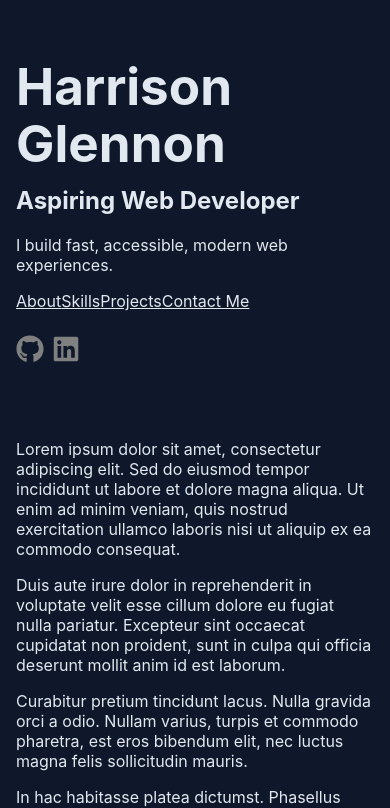
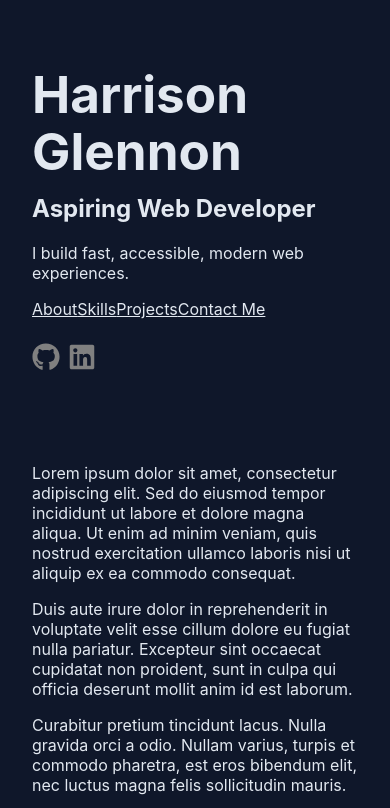
Before and after one commit to HGlennon/Portfolio, a React (Vite) app: page / in a window 390 px wide. Shown: the top 808 px of the page. Built offline with nearby package versions, Linux system fonts and the light colour scheme.

Commit message:
tablets, phones, and laptops compatability

```diff
--- a/src/main.css
+++ b/src/main.css
@@ -49,6 +49,23 @@ aside {
   margin-top: 1.5rem;
 }
 
+/* Laptops */
+@media (max-width: 1500px){
+  .layout {
+    margin-left: 700px;
+    max-width: 1200px;
+    padding: 0 2em;
+  }
+  aside {
+    left: 100px;
+    width: 600px
+  }
+  .content {
+    margin-right: 100px;
+  }
+}
+
+/* Tablets and phones */
 @media (max-width: 1024px) {
   aside {
     position: static;
@@ -66,31 +83,6 @@ aside {
   .content {
     margin-right: 0;
     padding: 1.5rem 1rem;
-  }
-}
-
-@media (max-width: 600px) {
-  aside,
-  .content {
-    padding: 1rem 0.5rem;
-    width: 100%;
-  }
-  aside {
-    min-width: 0;
-    max-width: 100%;
-    padding: 1rem 0.5rem;
-  }
-  .layout {
-    padding: 0 0.5em;
-  }
-  h1 {
-    font-size: 1.5em;
-  }
-  .card {
-    padding: 0.5rem;
-  }
-  .social-icons {
-    gap: 0.25rem;
   }
 }
 
```
